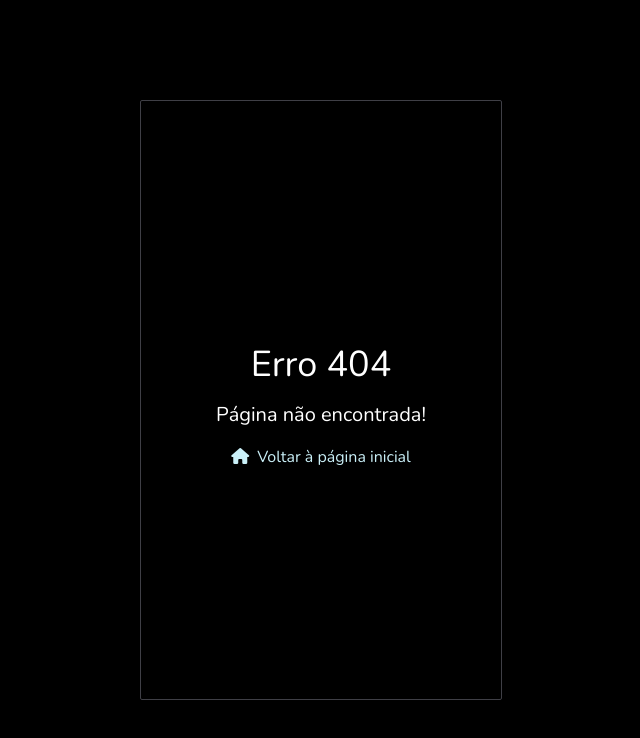
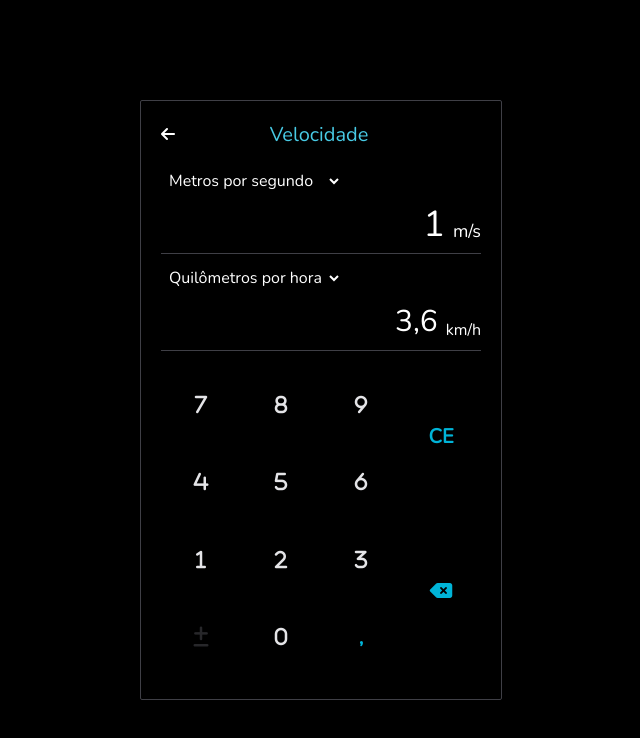
Before and after one commit to TiagoFreitas03/calculator, a React (Vite) app: page /speed in a window 1280 px wide. Before the commit this address had no page. Shown: the top 738 px of the page, without its empty margins (319-959 px from the left). Built offline with nearby package versions, Linux system fonts and the light colour scheme.

Commit message:
criação do conversor de velocidade

```diff
--- a/src/routes.tsx
+++ b/src/routes.tsx
@@ -13,6 +13,7 @@ import { NumericBaseConverter } from "./screens/NumericBaseConverter"
 import { DiscountCalculator } from "./screens/DiscountCalculator"
 import { TimeConverter } from "./screens/TimeConverter"
 import { WeightConverter } from "./screens/WeightConverter"
+import { SpeedConverter } from "./screens/SpeedConverter"
 
 interface AppRoute {
 	path: string
@@ -43,5 +44,6 @@ export const routes: AppRoute[] = [
 	{ path: '/discount', children: <DiscountCalculator />, title: 'Desconto' },
 	{ path: '/time', children: <TimeConverter />, title: 'Tempo' },
 	{ path: '/weight', children: <WeightConverter />, title: 'Massa' },
+	{ path: '/speed', children: <SpeedConverter />, title: 'Velocidade' },
 	{ path: '*', children: <NotFound />, hideLayout: true }
 ]
--- /dev/null
+++ b/src/screens/SpeedConverter.tsx
@@ -0,0 +1,122 @@
+import { useEffect, useState } from "react"
+
+import { speedSymbols, speedUnits } from "../types/SpeedUnit"
+import { Select } from "../components/Select"
+import { Entry } from "../components/Entry"
+import { Output } from "../components/Output"
+import { Keyboard } from "../components/Keyboard"
+
+export function SpeedConverter() {
+	const [inputUnit, setInputUnit] = useState(speedUnits[0])
+	const [outputUnit, setOutputUnit] = useState(speedUnits[1])
+	const [input, setInput] = useState('1')
+	const [output, setOutput] = useState('')
+
+	const inputPos = speedUnits.findIndex(u => u == inputUnit)
+	const outputPos = speedUnits.findIndex(u => u == outputUnit)
+
+	useEffect(() => {
+		setOutput(convertSpeedUnit().toString())
+	}, [input, inputUnit, outputUnit])
+
+	function convertSpeedUnit(): number {
+		let value = Number(input)
+
+		if (inputUnit === outputUnit || Number(input) === 0 || inputPos === -1 || outputPos === -1) {
+			return value
+		}
+
+		switch (inputUnit) {
+			case 'Metros por segundo': {
+				switch (outputUnit) {
+					case 'Quilômetros por hora': return value * 3.6
+					case 'Milhas por hora': return value * 2.237
+					case 'Nós': return value * 1.944
+					case 'Pés por segundo': return value * 3.281
+				}
+				break
+			}
+			case 'Quilômetros por hora': {
+				switch (outputUnit) {
+					case 'Metros por segundo': return value / 3.6
+					case 'Milhas por hora': return value / 1.609
+					case 'Nós': return value / 1.852
+					case 'Pés por segundo': return value / 1.097
+				}
+				break
+			}
+			case 'Milhas por hora': {
+				switch (outputUnit) {
+					case 'Metros por segundo': return value / 2.237
+					case 'Quilômetros por hora': return value * 1.609
+					case 'Nós': return value / 1.151
+					case 'Pés por segundo': return value * 1.467
+				}
+				break
+			}
+			case 'Nós': {
+				switch (outputUnit) {
+					case 'Metros por segundo': return value / 1.944
+					case 'Quilômetros por hora': return value * 1.852
+					case 'Milhas por hora': return value * 1.151
+					case 'Pés por segundo': return value * 1.688
+				}
+				break
+			}
+			case 'Pés por segundo': {
+				switch (outputUnit) {
+					case 'Metros por segundo': return value / 3.281
+					case 'Quilômetros por hora': return value * 1.097
+					case 'Milhas por hora': return value / 1.467
+					case 'Nós': return value / 1.688
+				}
+				break
+			}
+		}
+
+		return 0
+	}
+
+	return (
+		<>
+			<div>
+				<div className="my-2 border-b border-zinc-700">
+					<Select
+						options={speedUnits}
+						value={inputUnit}
+						onChange={e => setInputUnit(e.target.value)}
+					/>
+
+					<div className="flex justify-end items-end">
+						<Entry text={input} onTextChange={text => setInput(text)} />
+
+						<span className="mb-2 ml-1 text-lg">{speedSymbols[inputPos]}</span>
+					</div>
+				</div>
+
+				<div className="my-2 border-b border-zinc-700">
+					<Select
+						options={speedUnits}
+						value={outputUnit}
+						onChange={e => setOutputUnit(e.target.value)}
+					/>
+
+					<div className="flex justify-end items-end">
+						<Output value={output} />
+
+						<span className="mb-2 ml-1">{speedSymbols[outputPos]}</span>
+					</div>
+				</div>
+			</div>
+
+			<div className='w-80 h-[310px] relative'>
+				<Keyboard
+					layout="COMMON"
+					entry={input}
+					onChangeEntry={text => setInput(text)}
+					disabledKeys={['+-']}
+				/>
+			</div>
+		</>
+	)
+}
--- /dev/null
+++ b/src/types/SpeedUnit.ts
@@ -0,0 +1,13 @@
+enum Speed {
+	MetersPerSecond = 'Metros por segundo',
+	KilometersPerHour = 'Quilômetros por hora',
+	MilesPerHour = 'Milhas por hora',
+	Knot = 'Nós',
+	FootPerSecond = 'Pés por segundo'
+}
+
+const speedUnits = Object.values(Speed).filter(s => isNaN(Number(s))).map(String)
+
+const speedSymbols = ['m/s', 'km/h', 'mph', 'kn', 'ft/s']
+
+export { speedUnits, speedSymbols }
```
